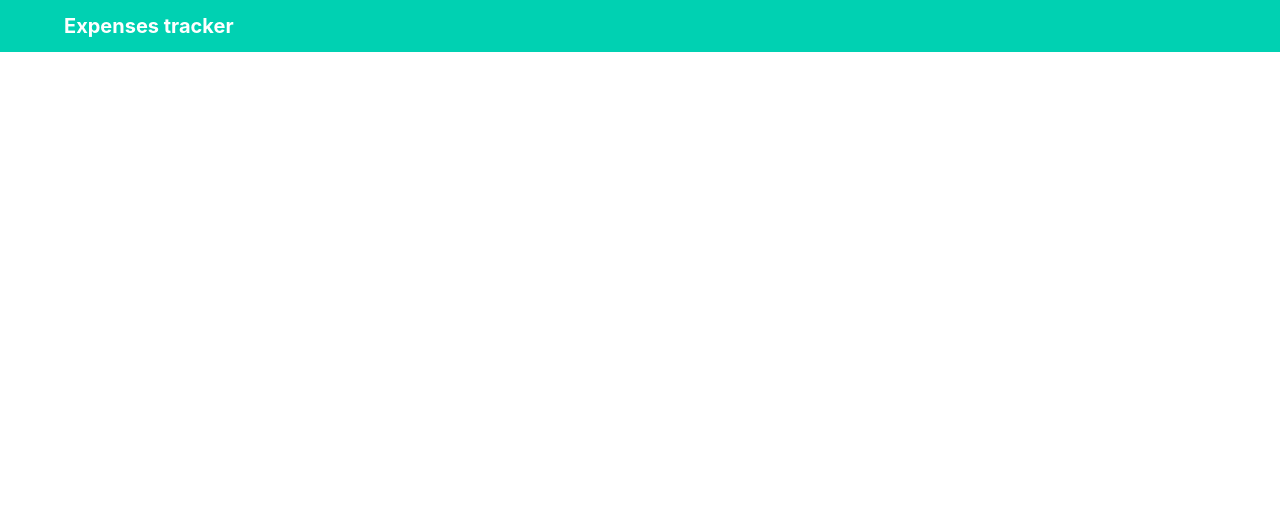
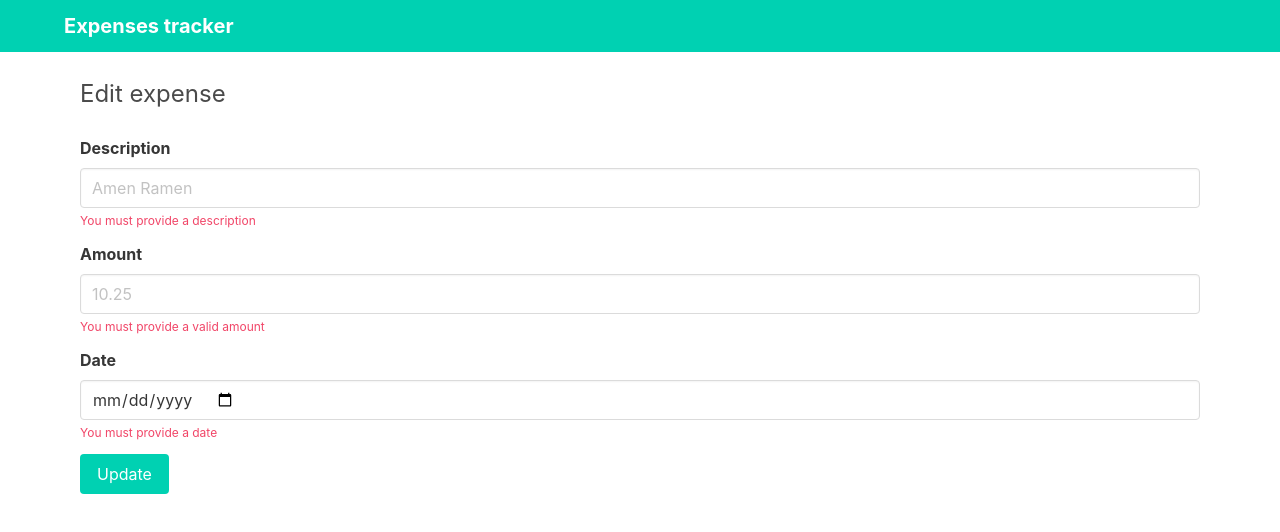
Before and after one commit to ddazal/react-expense-tracker, a React (Create React App) app: page /edit/1 in a window 1280 px wide. Shown: the top 532 px of the page. Built offline with nearby package versions, Linux system fonts and the light colour scheme.

Commit message:
Enable expense edit (no-validation)

```diff
--- a/src/App.js
+++ b/src/App.js
@@ -8,6 +8,7 @@ import {
 
 import ExpenseList from "./components/ExpenseList";
 import ExpenseAdd from "./components/ExpenseAdd";
+import ExpenseEdit from "./components/ExpenseEdit";
 import { ExpenseContextProvider } from "./contexts/expenses";
 
 function App() {
@@ -39,6 +40,9 @@ function App() {
             <Route path="/add">
               <ExpenseAdd />
             </Route>
+            <Route path="/edit/:id">
+              <ExpenseEdit />
+            </Route>
           </Switch>
         </div>
       </Router>
--- /dev/null
+++ b/src/components/ExpenseEdit.js
@@ -0,0 +1,32 @@
+import React, { useContext, useEffect, useState } from "react";
+import { useHistory, useParams } from "react-router-dom";
+import { ExpenseContext } from "../contexts/expenses";
+
+import ExpenseForm from "./ExpenseForm";
+
+const ExpenseEdit = () => {
+  const history = useHistory();
+  const { id } = useParams();
+  const { expenses, setExpenses } = useContext(ExpenseContext);
+  let [expense, setExpense] = useState();
+
+  useEffect(() => {
+    const exp = expenses.find((expenses) => expenses.id === id);
+    setExpense({ ...exp });
+  }, [expenses, id]);
+
+  const onSubmit = (update) => {
+    const expenseIndex = expenses.findIndex((expense) => expense.id === id);
+    expenses.splice(expenseIndex, 1, { id, ...update });
+    setExpenses([...expenses]);
+    history.push("/");
+  };
+
+  return expense ? (
+    <ExpenseForm title="Edit expense" onSubmit={onSubmit} expense={expense}>
+      Update
+    </ExpenseForm>
+  ) : null;
+};
+
+export default ExpenseEdit;
--- a/src/components/ExpenseForm.js
+++ b/src/components/ExpenseForm.js
@@ -1,9 +1,16 @@
 import React, { useState } from "react";
+import { format } from "date-fns";
 
 const ExpenseForm = ({ title, onSubmit, children, expense }) => {
+  const parseDate = (date) => {
+    return format(date, "yyyy-MM-dd");
+  };
+
   const [description, setDescription] = useState(expense?.description || "");
   const [amount, setAmount] = useState(expense?.amount || "");
-  const [date, setDate] = useState(expense?.date || "");
+  const [date, setDate] = useState(
+    expense?.date ? parseDate(expense.date) : ""
+  );
 
   const handleSubmit = (e) => {
     e.preventDefault();
```
